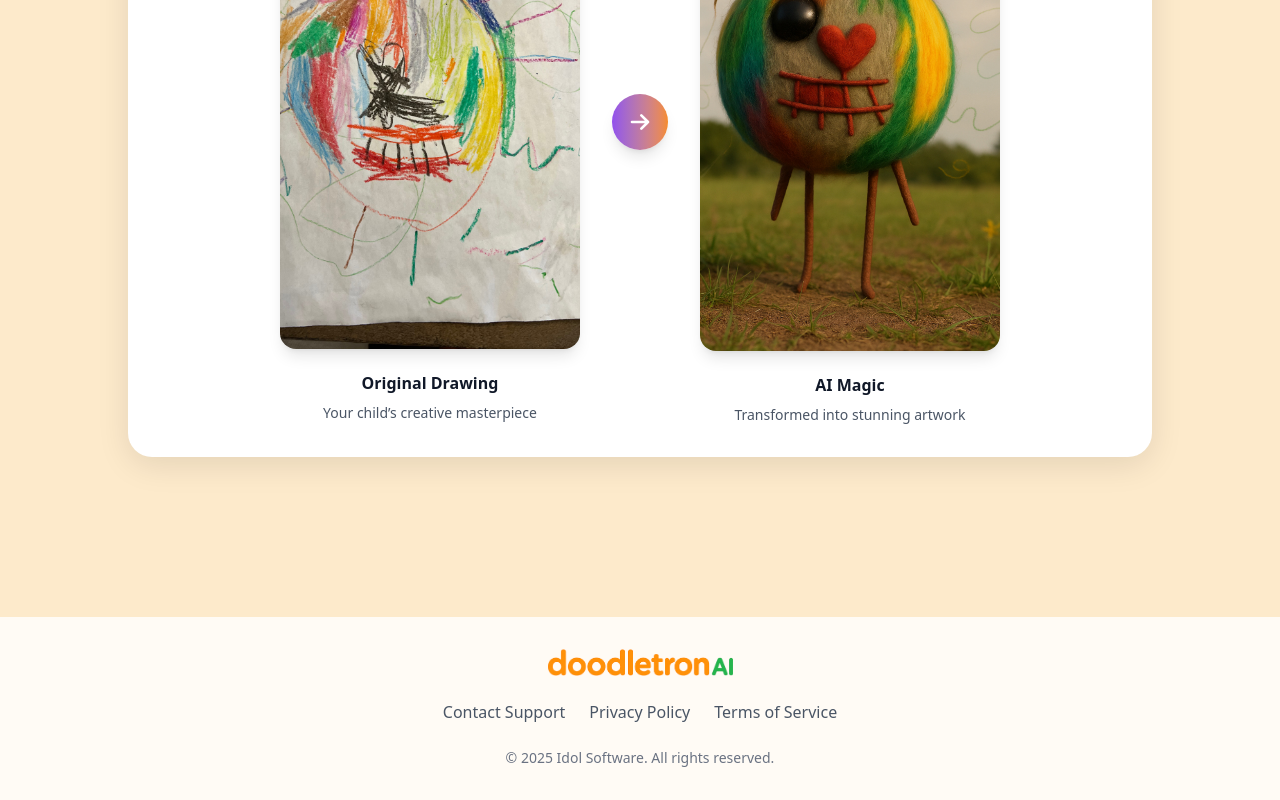
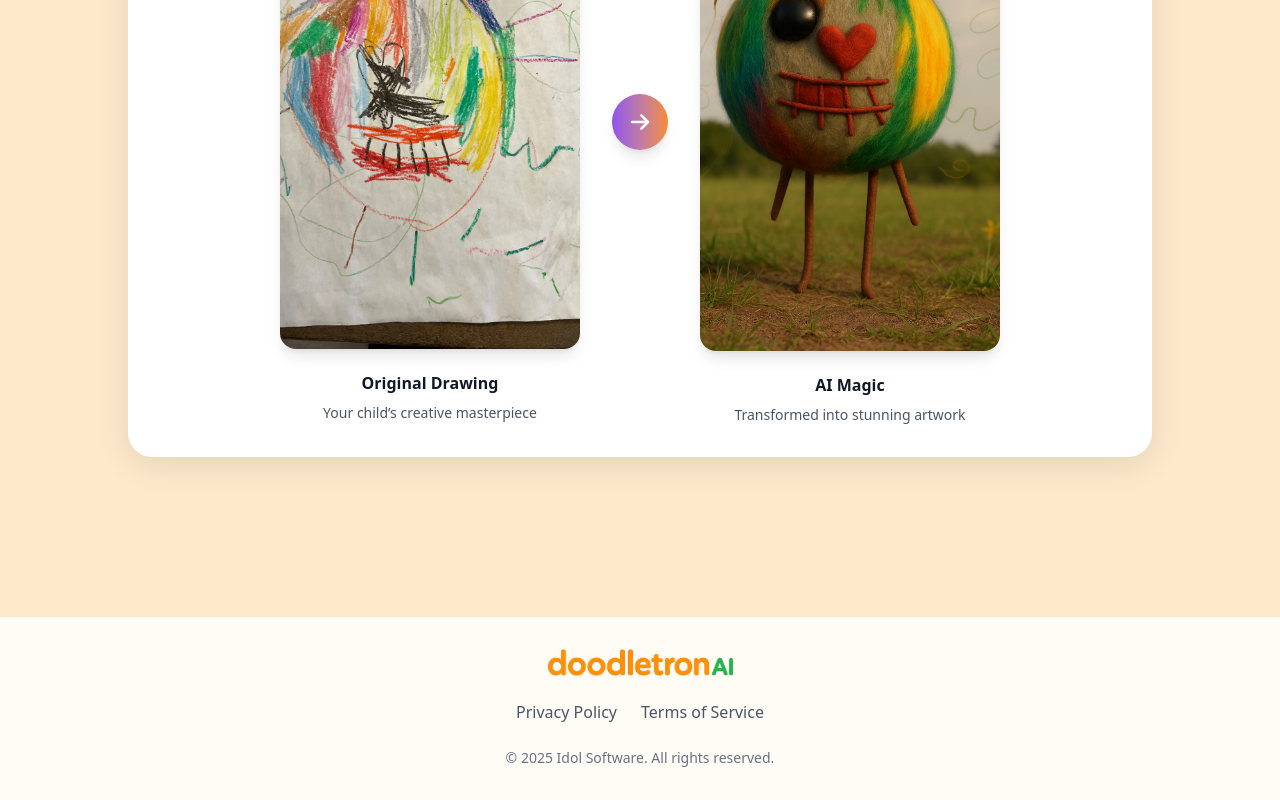
Before and after one commit to idolize/doodletron-web, a Next.js app: page / in a window 1280 px wide. Shown: the part 936-1736 px from the top of the page. Built offline with nearby package versions, Linux system fonts and the light colour scheme.

Commit message:
Disable eslint

```diff
--- a/app/components/FeedbackBoard.tsx
+++ b/app/components/FeedbackBoard.tsx
@@ -8,6 +8,7 @@ const boardToken = 'f3c66293-774e-83db-a3ee-ab8a690de184'
 
 // https://developers.canny.io/install/widget/web
 export function FeedbackBoard() {
+  /* eslint-disable */
   useEffect(() => {
     ;(function (w: any, d, i, s) {
       function l() {
@@ -33,6 +34,7 @@ export function FeedbackBoard() {
               : w.addEventListener('load', l, !1))
       }
     })(window, document, 'canny-jssdk', 'script')
+    /* eslint-enable */
 
     Canny('render', {
       boardToken,
--- a/app/components/Footer.tsx
+++ b/app/components/Footer.tsx
@@ -11,12 +11,6 @@ export function Footer() {
 
           {/* Footer Links */}
           <div className="flex flex-wrap justify-center gap-6 mb-6">
-            <a
-              href="mailto:hello@doodletron.ai"
-              className="text-gray-600 hover:text-doodle-orange font-medium transition-colors"
-            >
-              Contact Support
-            </a>
             <a href="/privacy" className="text-gray-600 hover:text-doodle-orange font-medium transition-colors">
               Privacy Policy
             </a>
```
